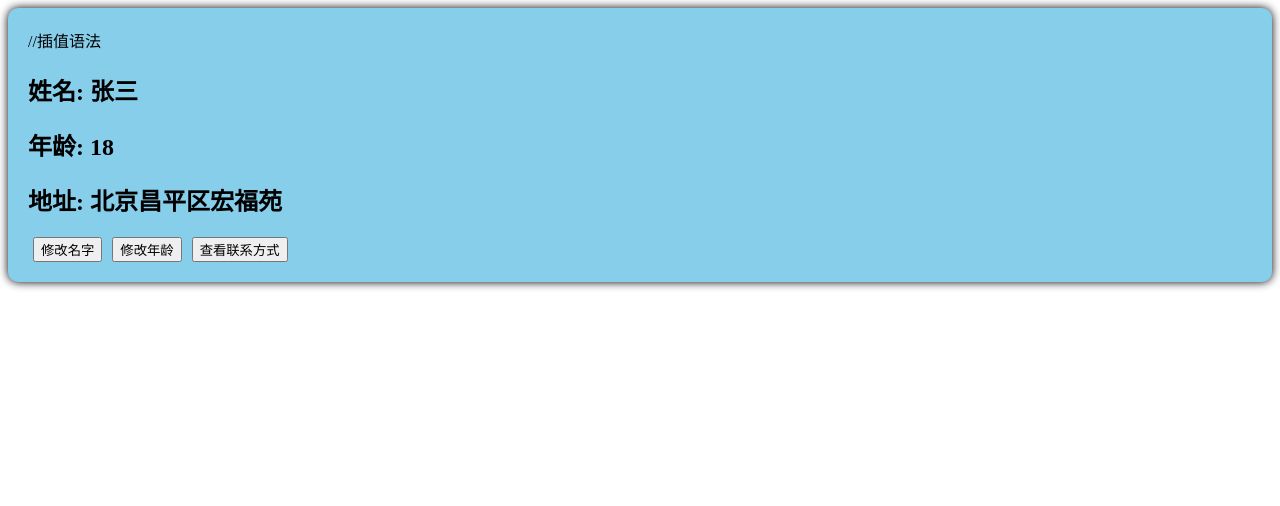
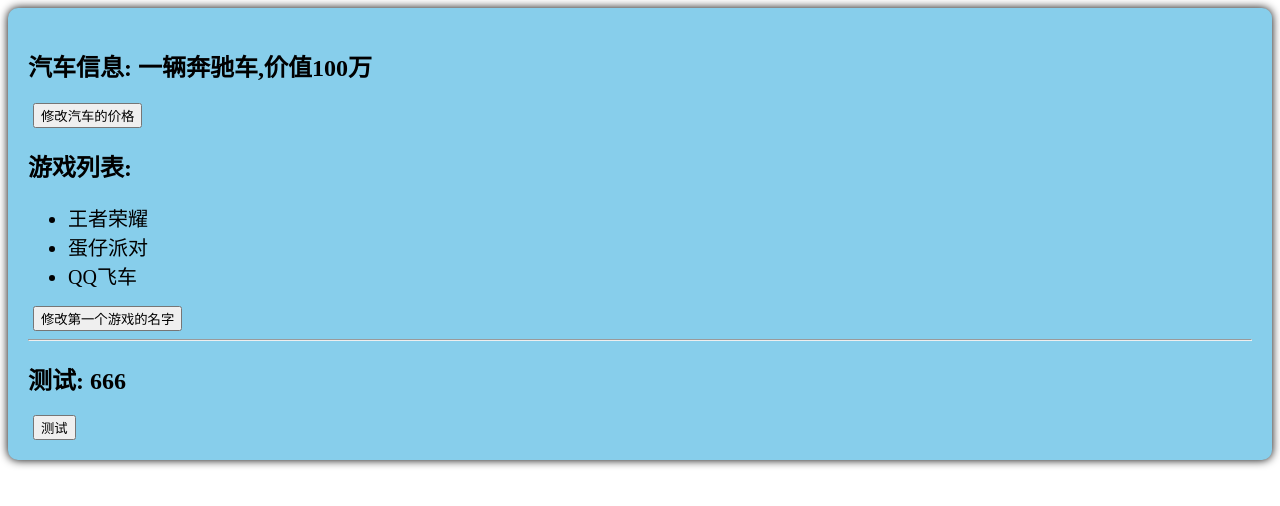
Before and after one commit to wenjuhe/hello_vue3, a Vue app: page / in a window 1280 px wide. Shown: the top 506 px of the page. Built offline with nearby package versions, Linux system fonts and the light colour scheme.

Commit message:
reactive创建 对象类型的响应式数据

```diff
--- a/src/components/Person.vue
+++ b/src/components/Person.vue
@@ -1,4 +1,4 @@
-<template>
+<!-- <template>
     <div class="person">
         //插值语法
         <h2>姓名: {{name}}</h2>
@@ -7,6 +7,22 @@
         <button @click="changeName">修改名字</button>
         <button @click="changeAge">修改年龄</button>
         <button @click="showTel">查看联系方式</button>
+    </div>
+</template> -->
+
+<template>
+    <div class="person">
+        <h2>汽车信息: 一辆{{car.brand}}车,价值{{car.price}}万</h2>
+        <button @click="changePrice">修改汽车的价格</button>
+        <br>
+        <h2>游戏列表: </h2>
+        <ul>
+            <li v-for="g in games"  v-bind:key="g.id">{{ g.name}}</li>
+        </ul>
+        <button @click="changeFirstGame">修改第一个游戏的名字</button>
+        <hr>
+        <h2>测试: {{obj.a.b.c}}</h2>
+        <button @click="changeObj">测试</button>
     </div>
 </template>
 
@@ -49,7 +65,7 @@
 
 
 //配置组合式api
-<script lang="ts" setup name="Person">
+<!-- <script lang="ts" setup name="Person">
     import {ref} from 'vue'
     let name = ref('张三')
     let age = ref(18)
@@ -70,6 +86,37 @@
     function showTel() {
         alert(tel)
     }
+</script> -->
+
+<script lang="ts" setup name="person">
+    import {reactive} from 'vue'
+    //数据
+    let car = reactive({brand:'奔驰',price:100})
+    let games = reactive([
+        {id:'01',name:'王者荣耀'},
+        {id:'02',name:'蛋仔派对'},
+        {id:'03',name:'QQ飞车'}
+    ])
+    //深层次的
+    let obj = reactive({
+        a:{
+            b:{
+                c:666
+            }
+        }
+    })
+    console.log(car)
+    //方法
+    function changePrice() {
+        car.price += 10
+    }
+
+    function changeFirstGame() {
+        games[0].name = '穿越火线'
+    }
+    function changeObj(){
+        obj.a.b.c = 999
+    }
 </script>
 
 
@@ -83,4 +130,7 @@
   button {
     margin: 0 5px;
   }
+  li {
+    font-size: 20px;
+  }
 </style>
```
